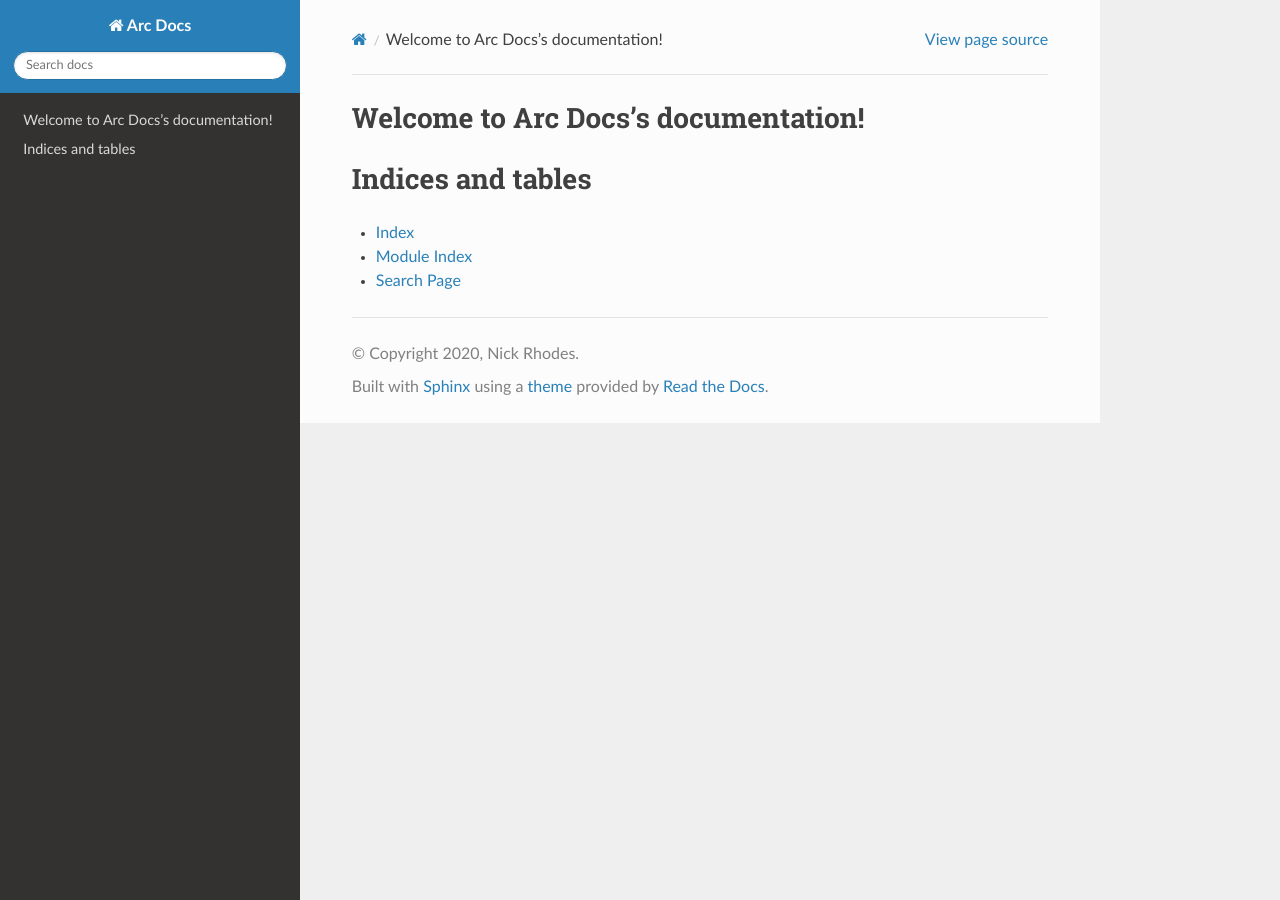
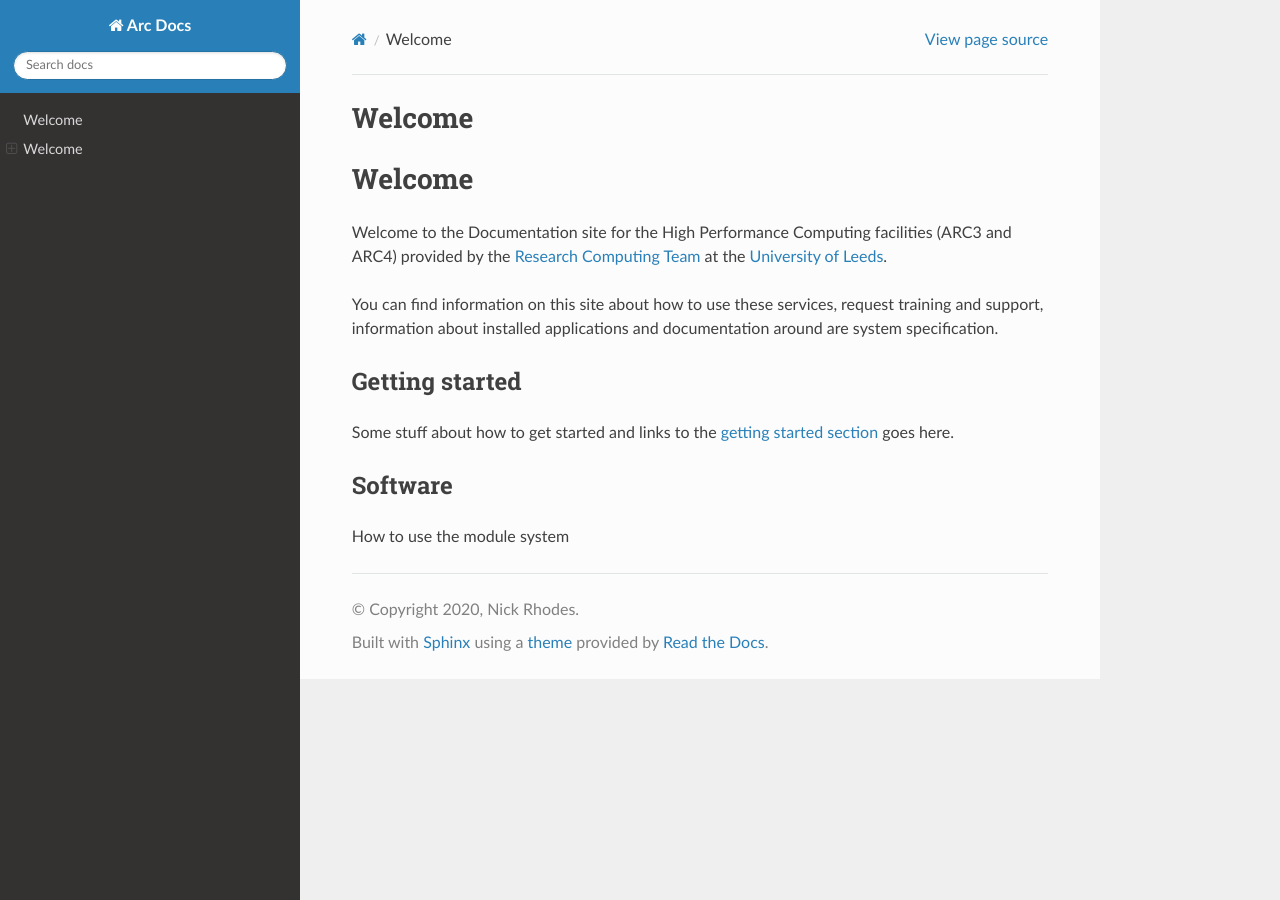
Before and after one commit to NGRhodes/arcdocs-readthedocs, a Sphinx documentation site: the page built from doc/index.rst, in a window 1280 px wide. Built offline with Sphinx 7.4.7 and the Read the Docs theme 2.0.0, drawn with Linux system fonts in a browser that asks for light colours.

Commit message:
add sample content

```diff
--- a/doc/index.rst
+++ b/doc/index.rst
@@ -1,20 +1,33 @@
-.. Arc Docs documentation master file, created by
-   sphinx-quickstart on Wed Jul  1 15:23:52 2020.
-   You can adapt this file completely to your liking, but it should at least
-   contain the root `toctree` directive.
-
-Welcome to Arc Docs's documentation!
-====================================
+Welcome
+=======
 
 .. toctree::
    :maxdepth: 2
    :caption: Contents:
 
 
+Welcome
+=======
 
-Indices and tables
-==================
+Welcome to the Documentation site for the High Performance Computing
+facilities (ARC3 and ARC4) provided by the `Research Computing Team`_ at
+the `University of Leeds`_.
 
-* :ref:`genindex`
-* :ref:`modindex`
-* :ref:`search`
+You can find information on this site about how to use these services,
+request training and support, information about installed applications
+and documentation around are system specification.
+
+Getting started
+---------------
+
+Some stuff about how to get started and links to the `getting started
+section`_ goes here.
+
+Software
+--------
+
+How to use the module system
+
+.. _Research Computing Team: https://arcleeds.github.io
+.. _University of Leeds: https://www.leeds.ac.uk
+.. _getting started section: ./start
--- /dev/null
+++ b/doc/request_hpc_acct.rst
@@ -0,0 +1,4 @@
+Requesting a HPC Account
+========================
+
+``{admonition} Postgraduate Researchers All Postgraduate Researchers (academics, post-doctoral researchers and postgraduate students) are entitled to ARC accounts. You can request an account via the IT service form by [clicking here](https://leeds.service-now.com/it?id=sc_cat_item&sys_id=4c002dd70f235f00a82247ece1050ebc)``
```
Also changed, not shown: doc/request_install.rst (added, +18 -0 lines), doc/start.rst (added, +12 -0 lines).
